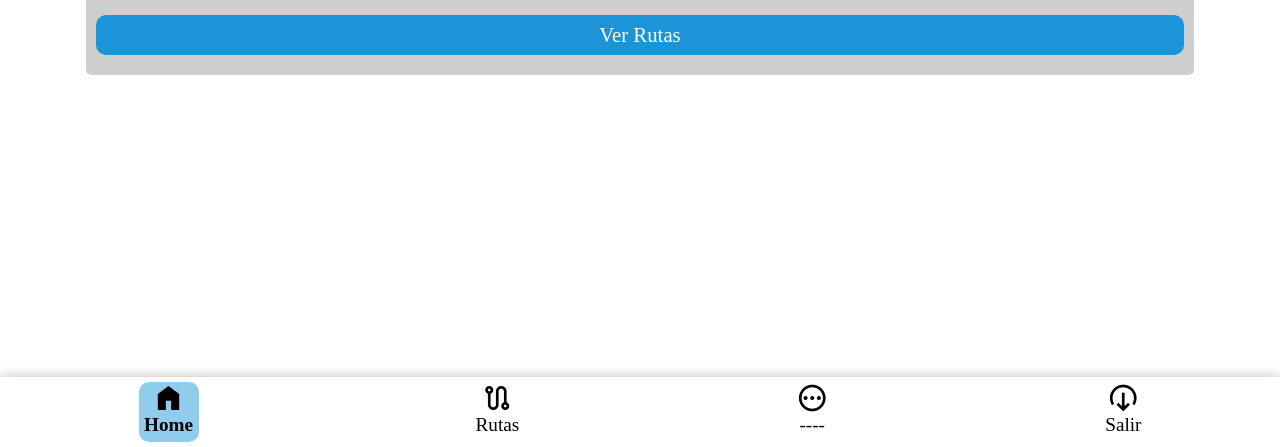
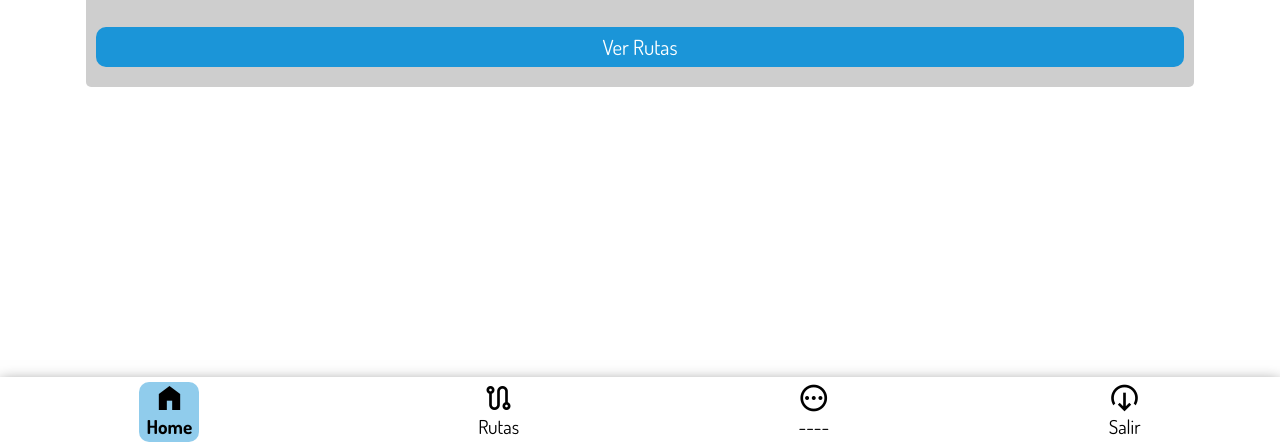
Before and after one commit to JuanGuerra22/masCredits, a plain HTML site: page index.html in a window 1280 px wide. Shown: the part 353-800 px from the top of the page. Drawn offline with nearby package versions, Linux system fonts and the light colour scheme.

Commit message:
correccion de fuentes

```diff
--- a/index.html
+++ b/index.html
@@ -4,6 +4,10 @@
     <meta charset="UTF-8">
     <meta name="viewport" content="width=device-width, initial-scale=1.0">
     <link rel="shortcut icon" href="src/img/favicon.svg" type="image/x-icon">
+    <!-- Fuentes de Google -->
+    <link rel="preconnect" href="https://fonts.googleapis.com">
+    <link rel="preconnect" href="https://fonts.gstatic.com" crossorigin>
+    <link href="https://fonts.googleapis.com/css2?family=Dosis:wght@200..800&family=Oswald:wght@200..700&display=swap" rel="stylesheet">
     <link rel="stylesheet" href="https://fonts.googleapis.com/css2?family=Material+Symbols+Outlined:opsz,wght,FILL,GRAD@20..48,100..700,0..1,-50..200" />
     <!-- mi CSS -->
     <link rel="stylesheet" href="src/css/styles.css">
```
Also changed, not shown: nueva-ruta.html (+4 -0 lines), rutas.html (+4 -0 lines).
